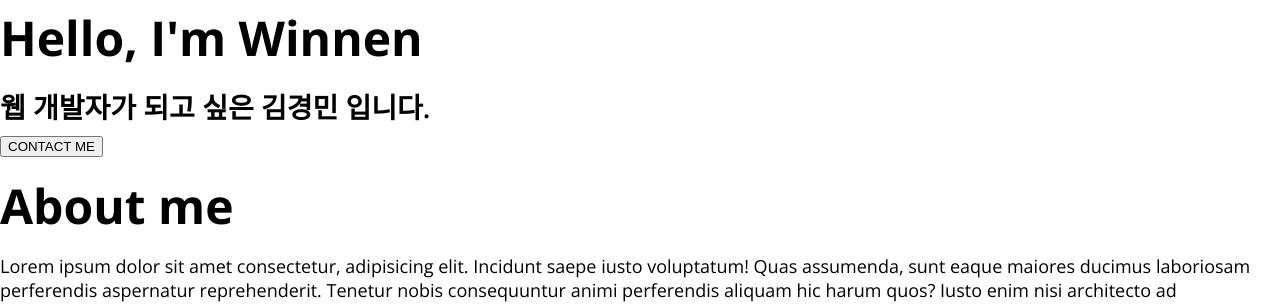
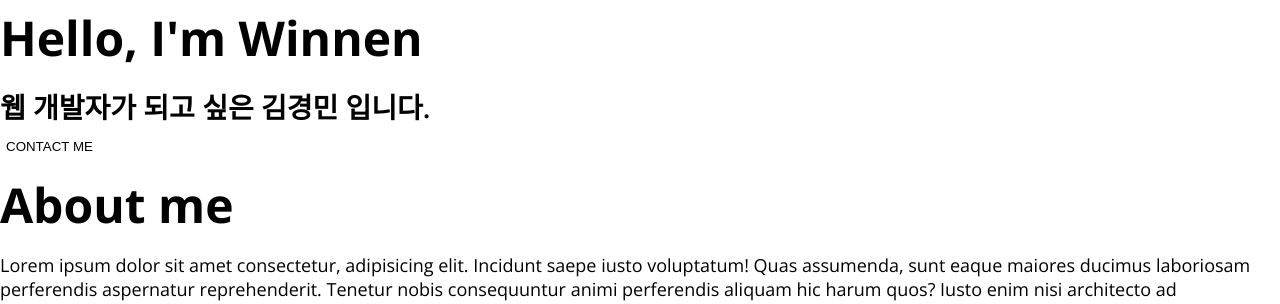
Before and after one commit to Winnen26/portfolio, a plain HTML site: page index.html in a window 1280 px wide. Shown: the part 1560-1864 px from the top of the page. Drawn offline with nearby package versions, Linux system fonts and the light colour scheme.

Commit message:
CSS: Home

```diff
--- a/style.css
+++ b/style.css
@@ -51,6 +51,13 @@ a{
 ul{
   list-style: none;
   padding-left: 0;
+}
+
+button{
+  background-color: transparent;
+  cursor: pointer;
+  border: none;
+  outline: none;
 }
 
 /* Typography */
```
Also changed, not shown: img/homebackground.png (added).
